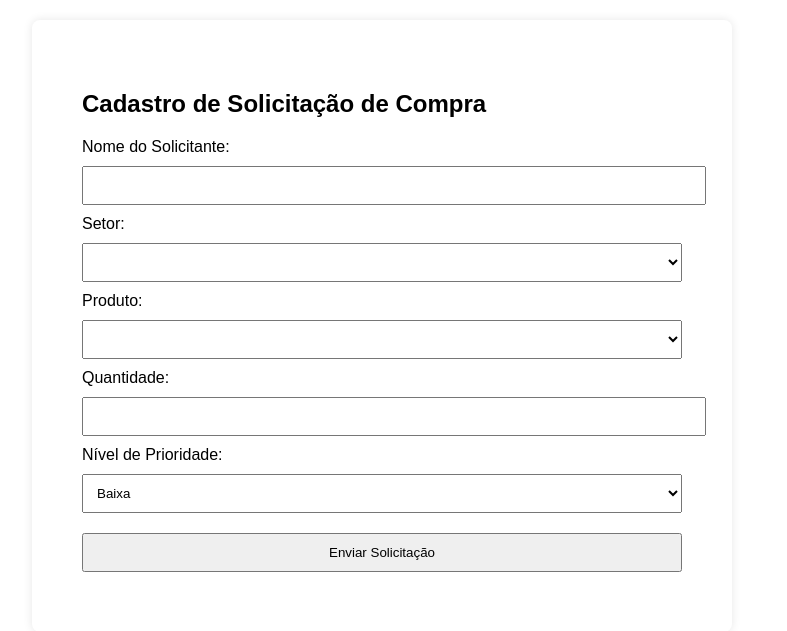
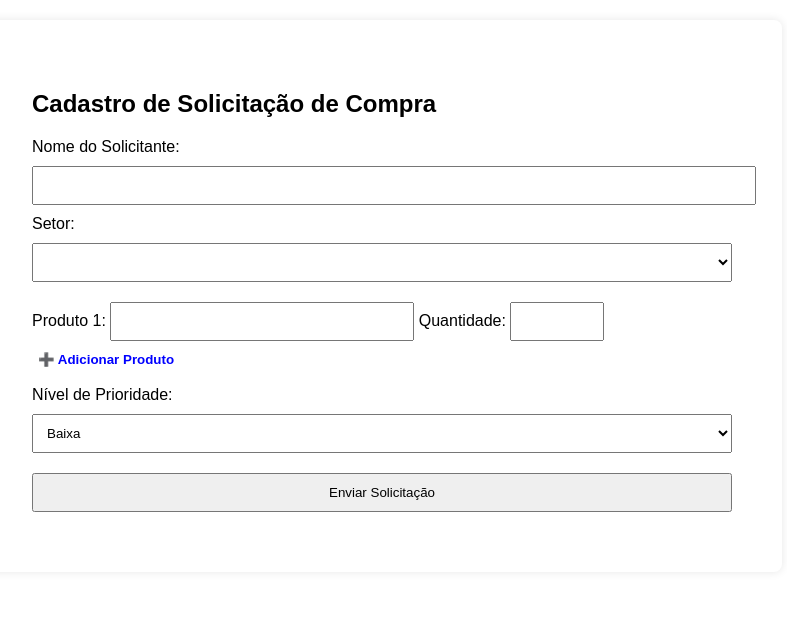
Before and after one commit to DavidSilvaProg/sistemaAgricola, a Flask app: template templates/cadastro.html in a window 1280 px wide. Shown: the top 631 px of the page, without its empty margins (258-1045 px from the left). Run offline with Flask 3, Linux system fonts and the light colour scheme; the template is opened without the code that fills it: most values are stand-ins (such as "Sample title", 1, 10 or a date in 2020).

Commit message:
Adicionar varios produtos no formulário

```diff
--- a/templates/cadastro.html
+++ b/templates/cadastro.html
@@ -12,17 +12,51 @@
 
         }
         .container {
-            max-width: 600px;
+            max-width: 700px;
             margin: auto;
             background: white;
             padding: 50px;
             border-radius: 8px;
             box-shadow: 0px 0px 10px rgba(0, 0, 0, 0.1);
         }
-        input, select, button {
+
+        .padrao-input {
             width: 100%;
             margin: 10px 0;
             padding: 10px;
+        }
+
+        .produto {
+            width: 40%;
+            margin: 10px 0;
+            padding: 10px;
+        }
+
+        .quantidade {
+            width: 10%;
+            margin: 10px 0;
+            padding: 10px;
+        }
+
+        .btn-adicionar {
+            color: blue;
+            font-weight: bold;
+            background: none;
+            border: none;
+            cursor: pointer;
+            display: flex;
+            align-items: center;
+            gap: 5px;
+        }
+
+        .btn-remover{
+            color: red;
+            font-weight: bold;
+            background: none;
+            border: none;
+            cursor: pointer;
+            align-items: center;
+            gap: 5px;
         }
     </style>
 </head>
@@ -31,36 +65,82 @@
         <h2>Cadastro de Solicitação de Compra</h2>
         <form id="requestForm" action='recebeSolicitacao' method='post'>
             <label for="requester">Nome do Solicitante:</label>
-            <input type="text" id="requester" name='nome' required>
+            <input type="text" id="requester" name='nome' class="padrao-input" required>
 
             <label for="setor">Setor:</label>
-            <select id="setor" name="setor">
+            <select id="setor" name="setor" class="padrao-input">
                 <option value="0"></option>
                 {% for setor in setores %}
                 <option value="{{ setor['id_setor'] }}">{{ setor['nome_setor']}}</option>
                 {% endfor %}
             </select>
+            <div id="inputsContainer">
+                <div>
+                    <label for="produto1">Produto 1:</label>
+                    <input type="text" id="produto1" name="produto1" class="produto"  required>
 
-			<label for="produto">Produto:</label>
-			<select id="produto" name="produto">
-                <option value="0"></option>
-				{% for produto in produtos %}
-                    <option value="{{ produto['id_produto'] }}">{{ produto['nome_produto'] }}</option>
-                {% endfor %}
-			</select>
-
-            <label for="quantity">Quantidade:</label>
-            <input type="number" id="quantity" name='quantidade'required>
-
+                    <label for="quantidade1">Quantidade:</label>
+                    <input type="number" id="quantidade1" name='quantidade1' class="quantidade" min="1"  required>
+                </div>
+            </div>
+            <button type="button" class="btn-adicionar" onclick="adicionarInput()">
+                ➕ Adicionar Produto
+            </button>
+            <br>
             <label for="priority">Nível de Prioridade:</label>
-            <select id="priority" name='prioridade' required>
+            <select id="priority" name='prioridade' class="padrao-input" required>
                 <option value="Baixa">Baixa</option>
                 <option value="Média">Média</option>
                 <option value="Alta">Alta</option>
             </select>
 
-            <button type="submit">Enviar Solicitação</button>
+            <button type="submit" class="padrao-input">Enviar Solicitação</button>
         </form>
     </div>
+
+    <script>
+        let contador = 1;
+
+        function adicionarInput() {
+            contador = parseInt(getUltimoId()) + 1;
+
+            const container = document.createElement('div');
+            container.innerHTML = `
+                <label for="produto${contador}">Produto ${contador}:</label>
+			    <input type="text" id="produto${contador}" name="produto${contador}" class="produto" required>
+                <label for="quantidade${contador}">Quantidade:</label>
+                <input type="number" id="quantidade${contador}" name='quantidade${contador}' class="quantidade" min="1" required>
+                <button type="button" class="btn-remover" onclick="removerInput(this)">❌ Remover</button>
+            `;
+
+            document.getElementById('inputsContainer').appendChild(container);
+        }
+        function removerInput(botao){
+            botao.parentNode.remove();
+            contador--;
+        }
+
+        function getUltimoId() {
+            const inputs = document.querySelectorAll('#inputsContainer input[type="text"]');
+            if (inputs.length >0) {
+                const ultimoInput = inputs[inputs.length - 1];
+                let ultimoCaracter = 0;
+
+                if (ultimoInput.id.length <= 8) {
+                    ultimoCaracter = ultimoInput.id.substr(-1);
+                }
+                else if (ultimoInput.id.length  == 9){
+                    ultimoCaracter = ultimoInput.id.substr(-2);
+                }
+                else if (ultimoInput.id.length  == 10){
+                    ultimoCaracter = ultimoInput.id.substr(-3);
+                }
+
+                return ultimoCaracter;
+            }
+            return null;
+        }
+    </script>
+
 </body>
 </html>
```
